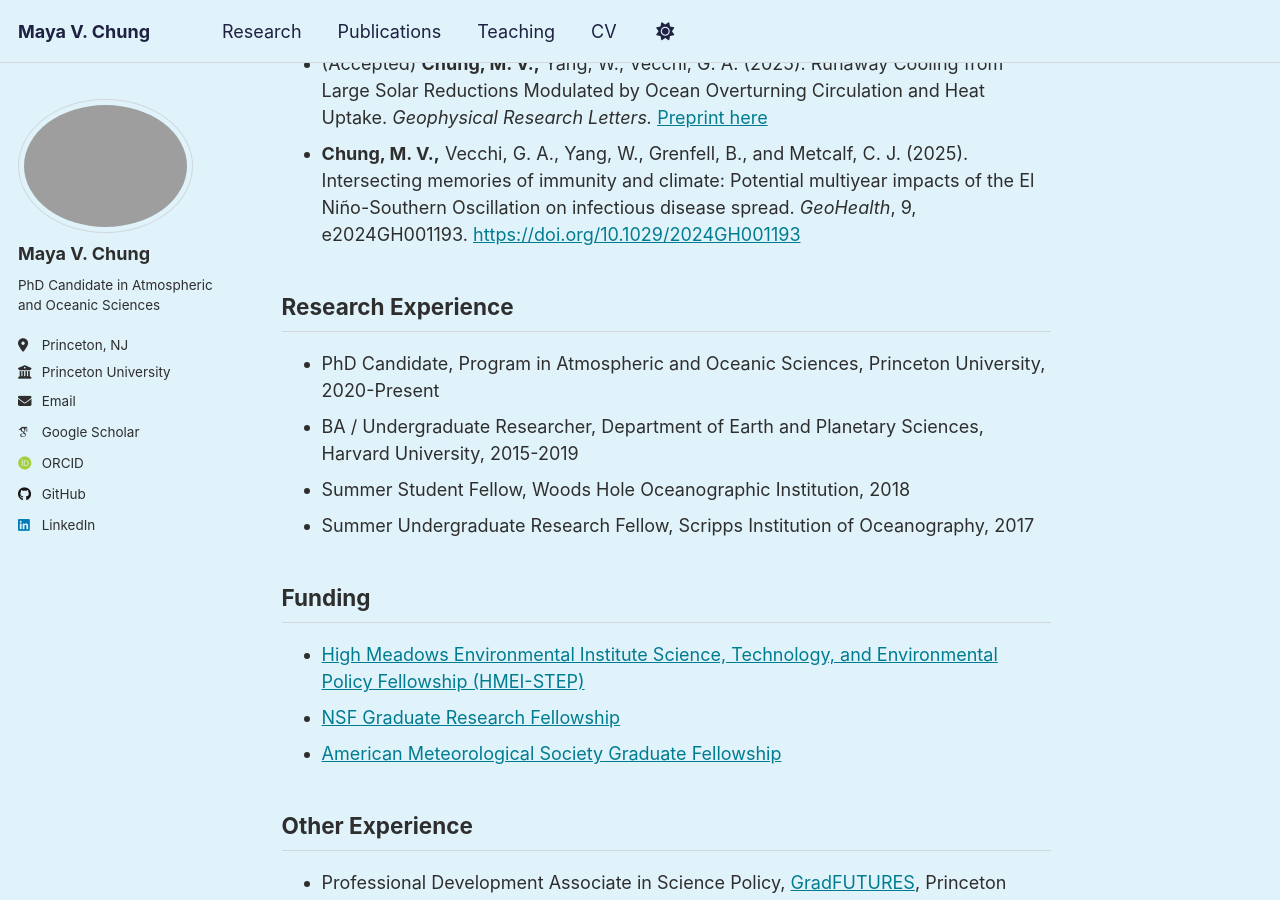
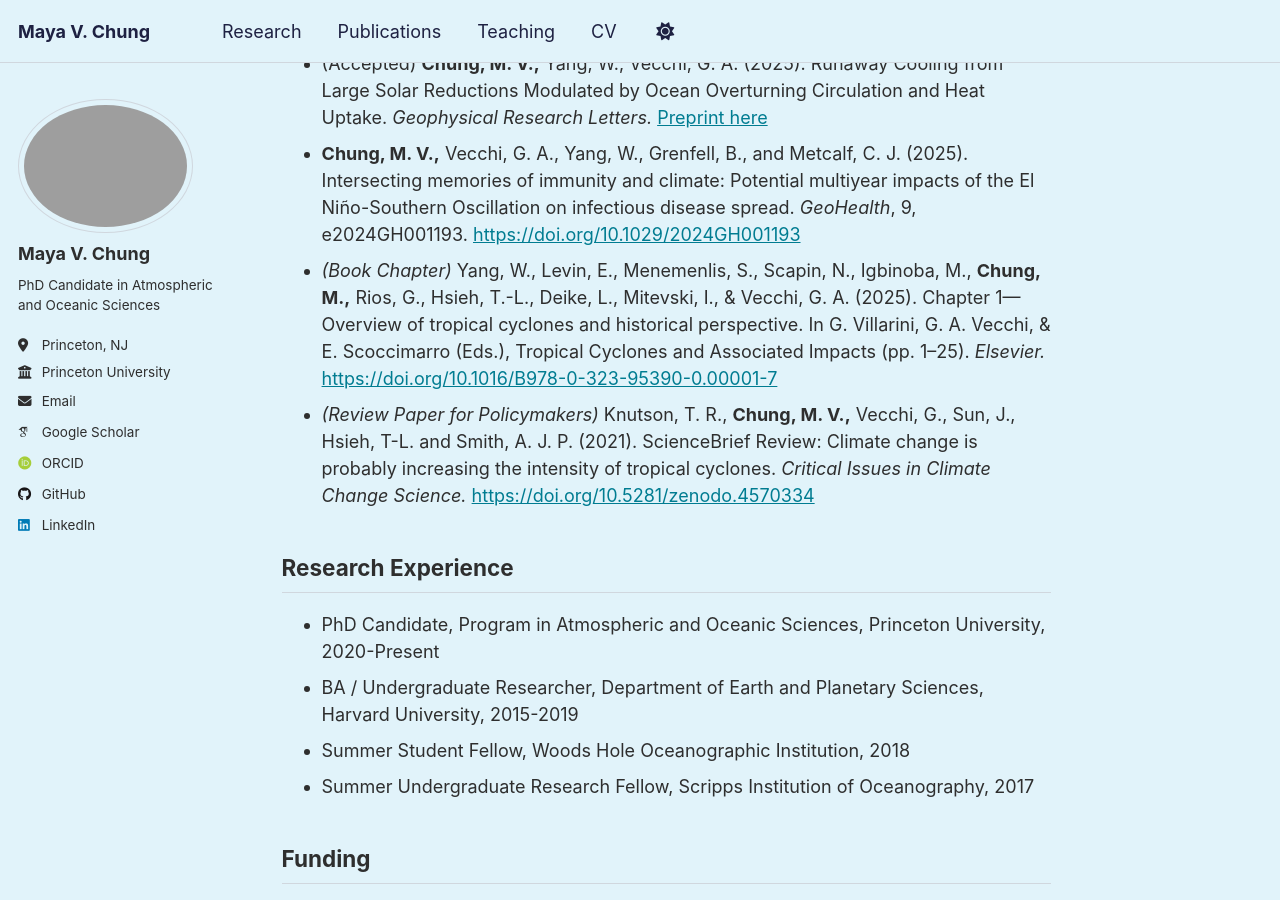
Before and after one commit to mayavchung/mayavchung.github.io, a Jekyll site: the page built from _pages/about.md, in a window 1280 px wide and 900 px high, scrolled down 1296 px. Built offline with Jekyll 4.4.1, drawn with Linux system fonts in a browser that asks for light colours; some web fonts are replaced; a script that is not in the unit is left out.

Commit message:
Update about.md

```diff
--- a/_pages/about.md
+++ b/_pages/about.md
@@ -41,6 +41,9 @@ For the latest research updates, visit my [Google Scholar](https://scholar.googl
 ## Publications
 * (Accepted) **Chung, M. V.,** Yang, W., Vecchi, G. A. (2025). Runaway Cooling from Large Solar Reductions Modulated by Ocean Overturning Circulation and Heat Uptake. _Geophysical Research Letters._ [Preprint here](https://essopenarchive.org/doi/full/10.22541/essoar.175190999.97949534/v2)
 * **Chung, M. V.,** Vecchi, G. A., Yang, W., Grenfell, B., and Metcalf, C. J. (2025). Intersecting memories of immunity and climate: Potential multiyear impacts of the El Niño-Southern Oscillation on infectious disease spread. _GeoHealth_, 9, e2024GH001193. [https://doi.org/10.1029/2024GH001193](https://doi.org/10.1029/2024GH001193)
+* _(Book Chapter)_ Yang, W., Levin, E., Menemenlis, S., Scapin, N., Igbinoba, M., **Chung, M.,** Rios, G., Hsieh, T.-L., Deike, L., Mitevski, I., & Vecchi, G. A. (2025). Chapter 1—Overview of tropical cyclones and historical perspective. In G. Villarini, G. A. Vecchi, & E. Scoccimarro
+(Eds.), Tropical Cyclones and Associated Impacts (pp. 1–25). _Elsevier._ [https://doi.org/10.1016/B978-0-323-95390-0.00001-7](https://doi.org/10.1016/B978-0-323-95390-0.00001-7)
+* _(Review Paper for Policymakers)_ Knutson, T. R., **Chung, M. V.,** Vecchi, G., Sun, J., Hsieh, T-L. and Smith, A. J. P. (2021). ScienceBrief Review: Climate change is probably increasing the intensity of tropical cyclones. _Critical Issues in Climate Change Science._ [https://doi.org/10.5281/zenodo.4570334](https://doi.org/10.5281/zenodo.4570334)
 
 ## Research Experience
 * PhD Candidate, Program in Atmospheric and Oceanic Sciences, Princeton University, 2020-Present
```
